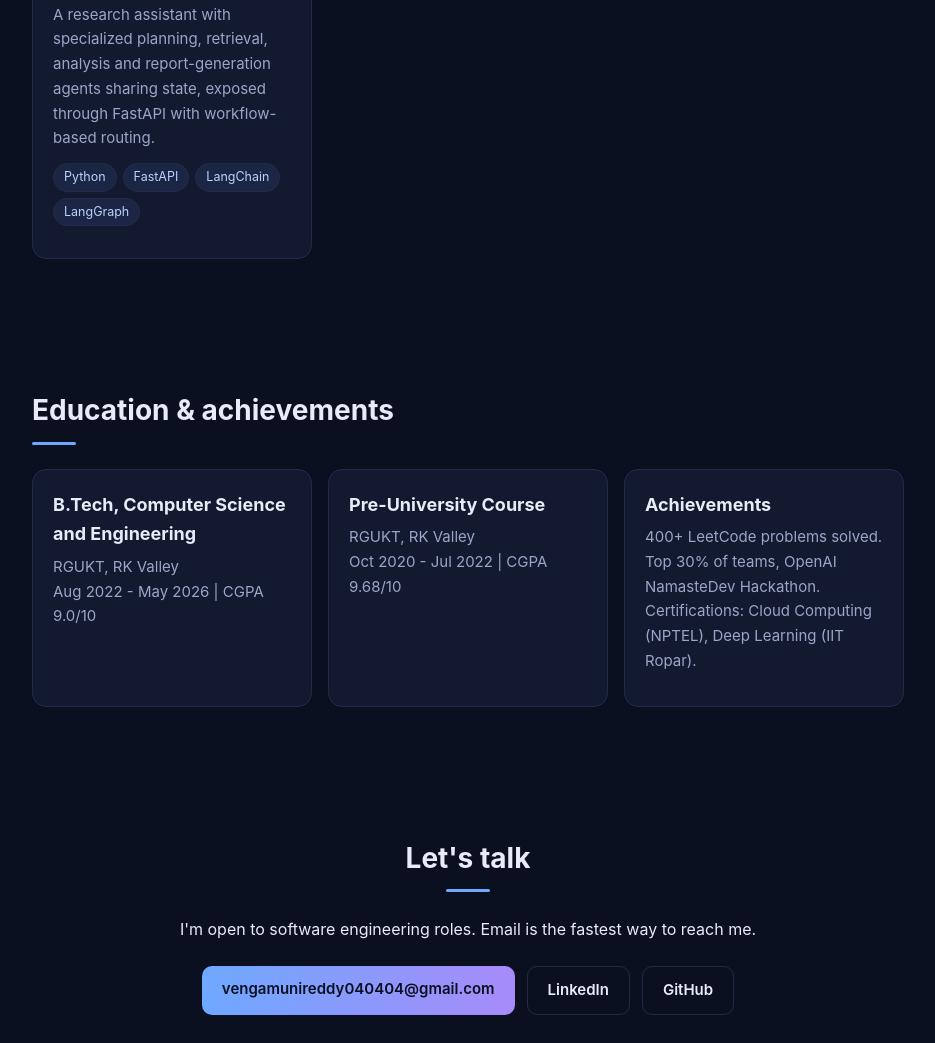
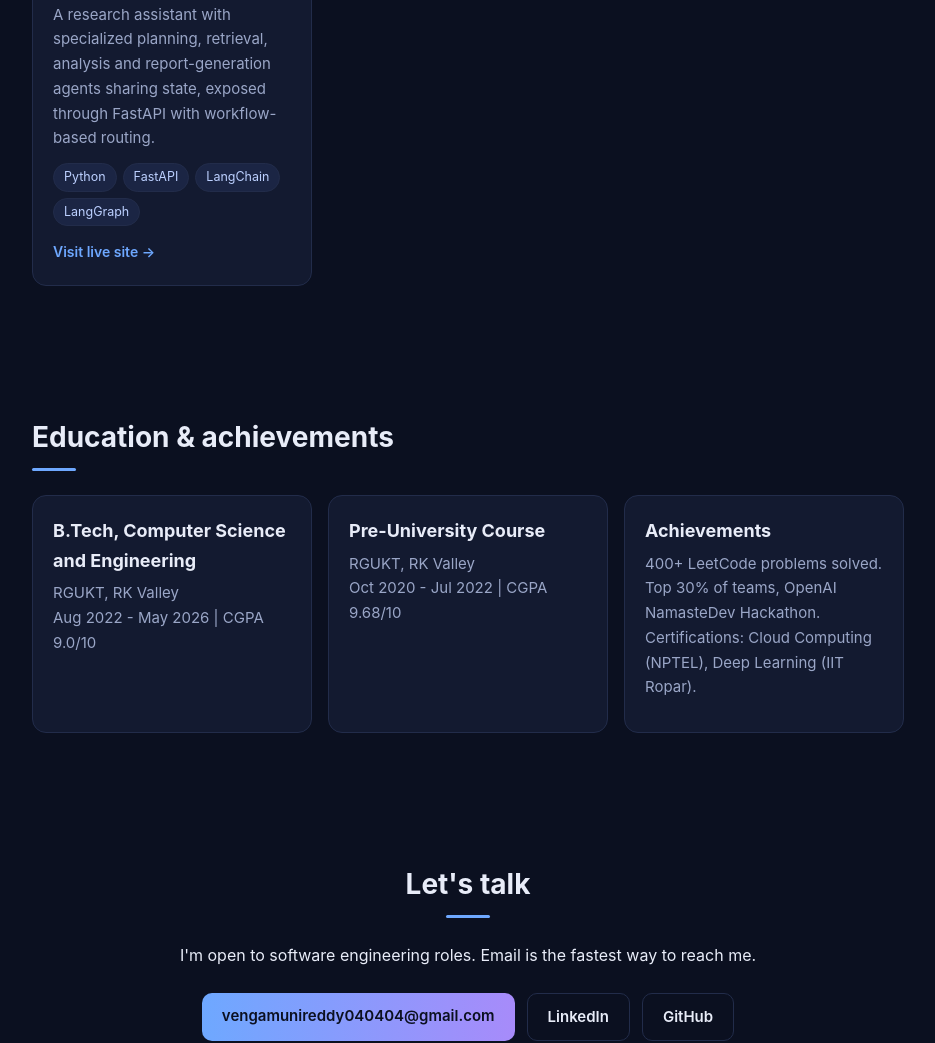
Before and after one commit to Venga-Muni-Reddy/portfolio-2026, a plain HTML site: page index.html in a window 1280 px wide. Shown: the part 2758-3801 px from the top of the page, without its empty margins (172-1107 px from the left). Drawn offline with Linux system fonts and the light colour scheme.

Commit message:
Add Multi-Agent Research System project details
Added a link to the Multi-Agent Research System project.

```diff
--- a/index.html
+++ b/index.html
@@ -38,7 +38,7 @@
 <article class="card feat"><span class="badge">Live</span><h3>MakeMyMarriage</h3><p>A digital wedding ecosystem web app that I designed, built and deployed.</p><p class="chips"><span>Vite</span><span>Vercel</span></p><a class="link" href="https://make-my-marriage-ebon.vercel.app" target="_blank" rel="noopener">Visit live site &rarr;</a></article>
 <article class="card feat"><span class="badge alt">Full-stack</span><h3>SafeHaven</h3><p>A Spring Boot app where the public uploads photos and locations of people in need, such as roadside beggars, orphans and the elderly, so NGO staff can find them and take them to orphanages and old-age homes.</p><p class="chips"><span>Java</span><span>Spring Boot</span></p><a class="link" href="https://safehaven-six.vercel.app" target="_blank" rel="noopener">Visit live site &rarr;</a></article>
 <article class="card"><h3>Abiozen - Life Science Platform</h3><p>Django REST APIs for product discovery and user workflows, with a PostgreSQL-backed catalog, quality-control testing and order workflows.</p><p class="chips"><span>Django</span><span>PostgreSQL</span><span>HTML</span></p> <a class="link" href="https://www.abiozen.com" target="_blank" rel="noopener">Visit live site &rarr;</a></article>
-<article class="card"><h3>Multi-Agent Research System</h3><p>A research assistant with specialized planning, retrieval, analysis and report-generation agents sharing state, exposed through FastAPI with workflow-based routing.</p><p class="chips"><span>Python</span><span>FastAPI</span><span>LangChain</span><span>LangGraph</span></p></article>
+<article class="card"><h3>Multi-Agent Research System</h3><p>A research assistant with specialized planning, retrieval, analysis and report-generation agents sharing state, exposed through FastAPI with workflow-based routing.</p><p class="chips"><span>Python</span><span>FastAPI</span><span>LangChain</span><span>LangGraph</span></p><a class="link" href="https://multi-agent-research-system-n9vf.onrender.com" target="_blank" rel="noopener">Visit live site &rarr;</a></article>
 </div></section>
 
 <section id="education"><h2>Education &amp; achievements</h2><div class="grid skills">
```
